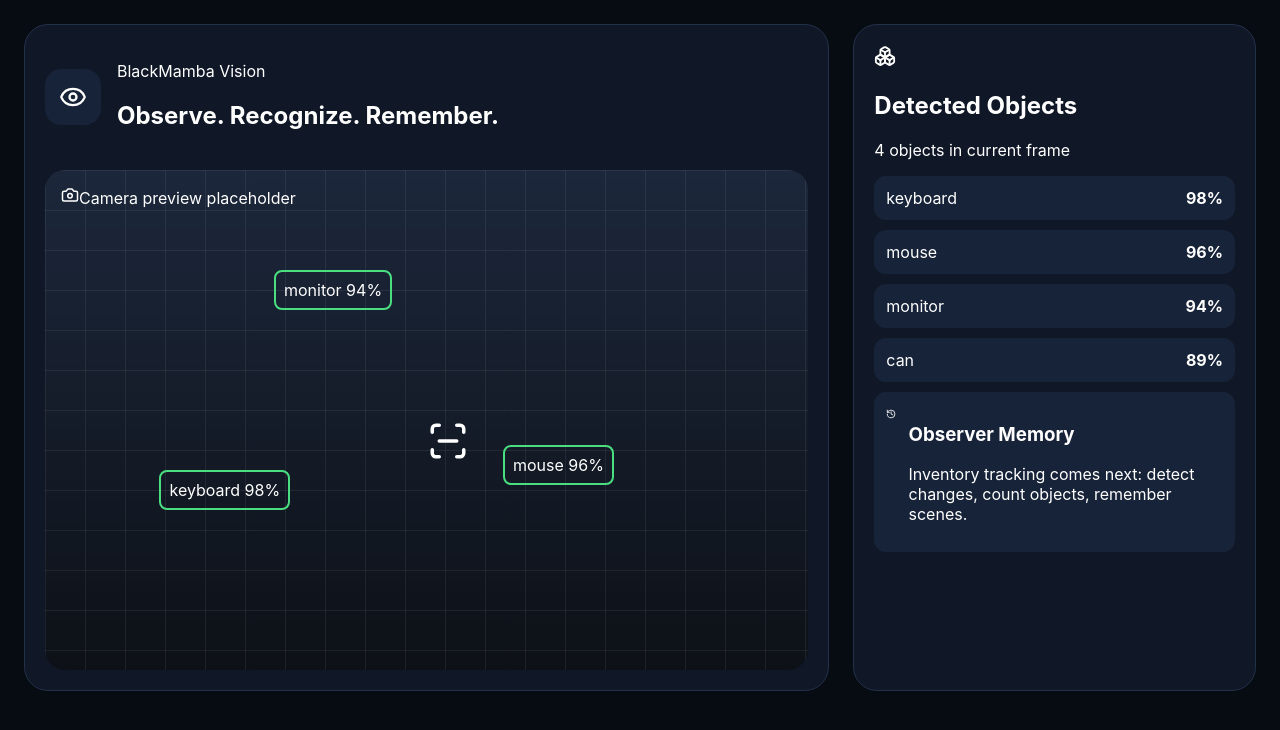
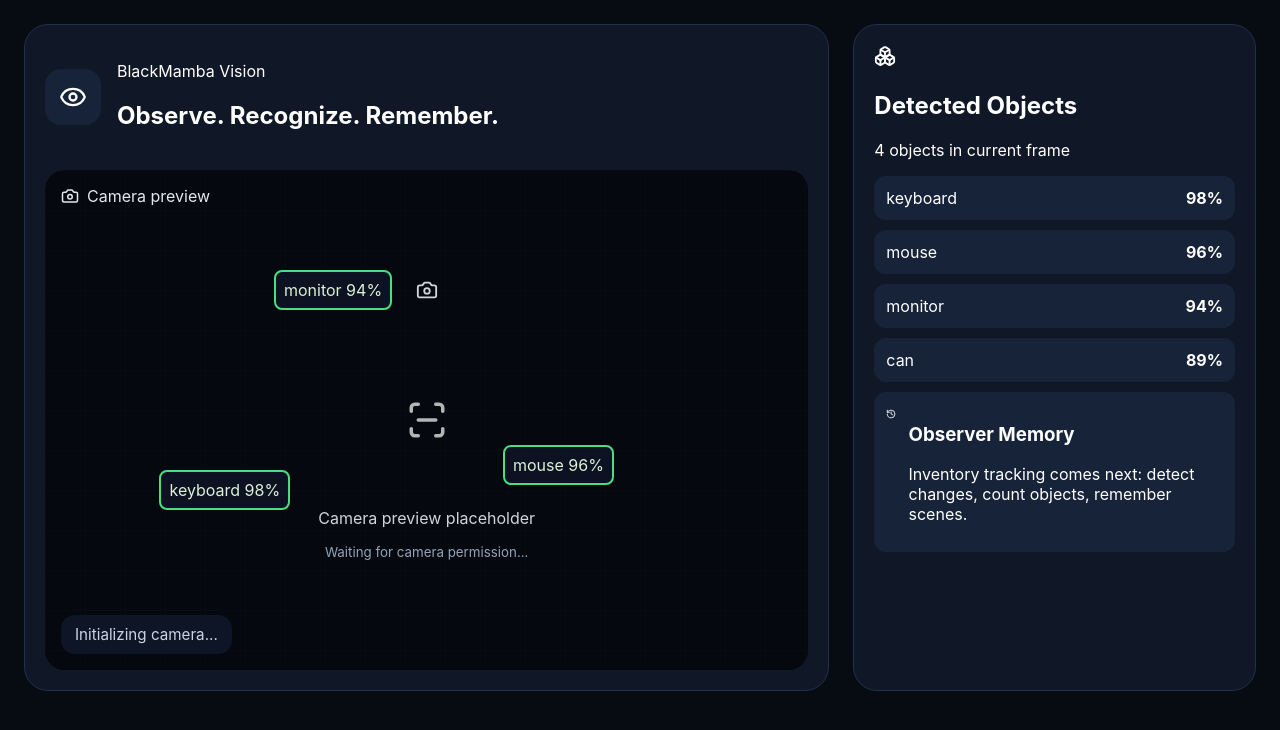
Before and after one commit to Blackmvmba88/vision, a React (Vite) app: page / in a window 1280 px wide. Shown: the top 730 px of the page. Built offline with nearby package versions, Linux system fonts and the light colour scheme; no server answers.

Commit message:
Add live camera preview

```diff
--- a/src/App.tsx
+++ b/src/App.tsx
@@ -1,4 +1,5 @@
-import { Camera, Eye, Boxes, History, ScanLine } from "lucide-react";
+import { useEffect, useRef, useState } from "react";
+import { Camera, Eye, Boxes, History, ScanLine, AlertTriangle, RotateCcw } from "lucide-react";
 
 const objects = [
   { name: "keyboard", confidence: 0.98 },
@@ -7,7 +8,50 @@ const objects = [
   { name: "can", confidence: 0.89 },
 ];
 
+type CameraStatus = "initializing" | "active" | "denied" | "unsupported" | "error";
+
 export default function App() {
+  const videoRef = useRef<HTMLVideoElement | null>(null);
+  const [cameraStatus, setCameraStatus] = useState<CameraStatus>("initializing");
+  const [errorMessage, setErrorMessage] = useState<string | null>(null);
+
+  const requestCameraAccess = async () => {
+    if (!navigator.mediaDevices || !navigator.mediaDevices.getUserMedia) {
+      setCameraStatus("unsupported");
+      setErrorMessage("Camera access is not supported in this browser.");
+      return;
+    }
+
+    try {
+      const stream = await navigator.mediaDevices.getUserMedia({ video: { facingMode: "environment" }, audio: false });
+      if (videoRef.current) {
+        videoRef.current.srcObject = stream;
+        await videoRef.current.play();
+      }
+      setCameraStatus("active");
+      setErrorMessage(null);
+    } catch (error) {
+      const domError = error instanceof DOMException ? error : null;
+      if (domError?.name === "NotAllowedError") {
+        setCameraStatus("denied");
+        setErrorMessage("Camera access was denied. Allow permission to continue.");
+      } else {
+        setCameraStatus("error");
+        setErrorMessage("Unable to access the camera. Check your device or browser settings.");
+      }
+    }
+  };
+
+  useEffect(() => {
+    requestCameraAccess();
+
+    return () => {
+      if (videoRef.current?.srcObject instanceof MediaStream) {
+        videoRef.current.srcObject.getTracks().forEach((track) => track.stop());
+      }
+    };
+  }, []);
+
   return (
     <main className="app-shell">
       <section className="hero-card">
@@ -22,11 +66,36 @@ export default function App() {
         </div>
 
         <div className="camera-frame">
+          <video ref={videoRef} className="camera-video" muted playsInline />
+          {cameraStatus !== "active" && (
+            <div className="camera-fallback">
+              <Camera size={22} />
+              <div>
+                <p>Camera preview placeholder</p>
+                <small>{errorMessage ?? "Waiting for camera permission..."}</small>
+              </div>
+            </div>
+          )}
           <div className="scan-grid" />
           <div className="camera-label">
             <Camera size={18} />
-            Camera preview placeholder
+            {cameraStatus === "active" ? "Live camera" : "Camera preview"}
           </div>
+
+          <div className="camera-status">
+            {cameraStatus === "active" && "Live camera active"}
+            {cameraStatus === "initializing" && "Initializing camera..."}
+            {cameraStatus === "denied" && <span><AlertTriangle size={16} /> Permission denied</span>}
+            {cameraStatus === "unsupported" && <span><AlertTriangle size={16} /> Unsupported</span>}
+            {cameraStatus === "error" && <span><AlertTriangle size={16} /> Camera error</span>}
+          </div>
+
+          {(cameraStatus === "denied" || cameraStatus === "error") && (
+            <button className="camera-button" onClick={requestCameraAccess}>
+              <RotateCcw size={16} /> Retry camera
+            </button>
+          )}
+
           <div className="box box-keyboard">keyboard 98%</div>
           <div className="box box-mouse">mouse 96%</div>
           <div className="box box-monitor">monitor 94%</div>
--- a/src/styles.css
+++ b/src/styles.css
@@ -1 +1,184 @@
-*{box-sizing:border-box}body{margin:0;font-family:Inter,system-ui,sans-serif;background:#070b12;color:white}.app-shell{display:grid;grid-template-columns:2fr 1fr;gap:24px;padding:24px}.hero-card,.panel{background:#101827;border:1px solid #223049;border-radius:24px;padding:20px}.brand-row{display:flex;gap:16px;align-items:center}.brand-mark{display:flex;align-items:center;justify-content:center;width:56px;height:56px;border-radius:16px;background:#172338}.camera-frame{position:relative;height:500px;margin-top:20px;border-radius:20px;background:linear-gradient(180deg,#1c273b,#0d1117);overflow:hidden}.camera-label{position:absolute;top:16px;left:16px}.scan-grid{position:absolute;inset:0;background-image:linear-gradient(#ffffff11 1px,transparent 1px),linear-gradient(90deg,#ffffff11 1px,transparent 1px);background-size:40px 40px}.box{position:absolute;border:2px solid #4ade80;padding:8px;border-radius:8px}.box-keyboard{left:15%;top:60%}.box-mouse{left:60%;top:55%}.box-monitor{left:30%;top:20%}.scan-line{position:absolute;left:50%;top:50%}.object-card,.memory-card{background:#172338;padding:12px;border-radius:12px;margin-top:10px;display:flex;justify-content:space-between;gap:12px}
+* {
+  box-sizing: border-box;
+}
+
+body {
+  margin: 0;
+  font-family: Inter, system-ui, sans-serif;
+  background: #070b12;
+  color: white;
+}
+
+button,
+input,
+textarea,
+select {
+  font: inherit;
+}
+
+.app-shell {
+  display: grid;
+  grid-template-columns: 2fr 1fr;
+  gap: 24px;
+  padding: 24px;
+}
+
+.hero-card,
+.panel {
+  background: #101827;
+  border: 1px solid #223049;
+  border-radius: 24px;
+  padding: 20px;
+}
+
+.brand-row {
+  display: flex;
+  gap: 16px;
+  align-items: center;
+}
+
+.brand-mark {
+  display: flex;
+  align-items: center;
+  justify-content: center;
+  width: 56px;
+  height: 56px;
+  border-radius: 16px;
+  background: #172338;
+}
+
+.camera-frame {
+  position: relative;
+  height: 500px;
+  margin-top: 20px;
+  border-radius: 20px;
+  background: linear-gradient(180deg, #1c273b, #0d1117);
+  overflow: hidden;
+}
+
+.camera-video {
+  position: absolute;
+  inset: 0;
+  width: 100%;
+  height: 100%;
+  object-fit: cover;
+  background: #000;
+}
+
+.camera-fallback {
+  position: absolute;
+  inset: 0;
+  display: grid;
+  place-items: center;
+  gap: 12px;
+  text-align: center;
+  padding: 20px;
+  color: #d1d5db;
+  background: rgba(7, 11, 18, 0.84);
+  z-index: 1;
+}
+
+.camera-fallback small {
+  display: block;
+  margin-top: 8px;
+  color: #94a3b8;
+}
+
+.camera-label {
+  position: absolute;
+  top: 16px;
+  left: 16px;
+  display: inline-flex;
+  align-items: center;
+  gap: 8px;
+  color: #e2e8f0;
+  z-index: 2;
+}
+
+.camera-status {
+  position: absolute;
+  bottom: 16px;
+  left: 16px;
+  display: inline-flex;
+  align-items: center;
+  gap: 8px;
+  padding: 10px 14px;
+  border-radius: 14px;
+  background: rgba(15, 23, 42, 0.88);
+  color: #cbd5e1;
+  z-index: 2;
+  font-size: 0.95rem;
+}
+
+.camera-button {
+  position: absolute;
+  bottom: 16px;
+  right: 16px;
+  display: inline-flex;
+  align-items: center;
+  gap: 8px;
+  padding: 10px 16px;
+  border: 1px solid #334155;
+  border-radius: 14px;
+  background: rgba(30, 41, 59, 0.96);
+  color: #e2e8f0;
+  cursor: pointer;
+  z-index: 2;
+}
+
+.camera-button:hover {
+  background: rgba(51, 65, 85, 0.96);
+}
+
+.scan-grid {
+  position: absolute;
+  inset: 0;
+  background-image: linear-gradient(#ffffff11 1px, transparent 1px), linear-gradient(90deg, #ffffff11 1px, transparent 1px);
+  background-size: 40px 40px;
+  z-index: 0;
+}
+
+.box {
+  position: absolute;
+  border: 2px solid #4ade80;
+  padding: 8px;
+  border-radius: 8px;
+  z-index: 2;
+  color: #ddf2d7;
+  background: rgba(15, 23, 42, 0.68);
+}
+
+.box-keyboard {
+  left: 15%;
+  top: 60%;
+}
+
+.box-mouse {
+  left: 60%;
+  top: 55%;
+}
+
+.box-monitor {
+  left: 30%;
+  top: 20%;
+}
+
+.scan-line {
+  position: absolute;
+  left: 50%;
+  top: 50%;
+  transform: translate(-50%, -50%);
+  z-index: 2;
+  opacity: 0.7;
+}
+
+.object-card,
+.memory-card {
+  background: #172338;
+  padding: 12px;
+  border-radius: 12px;
+  margin-top: 10px;
+  display: flex;
+  justify-content: space-between;
+  gap: 12px;
+}
```
